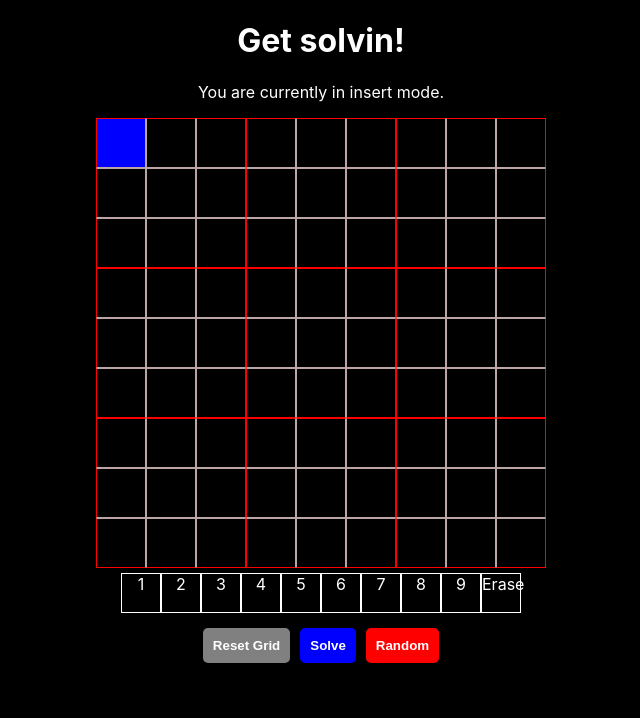
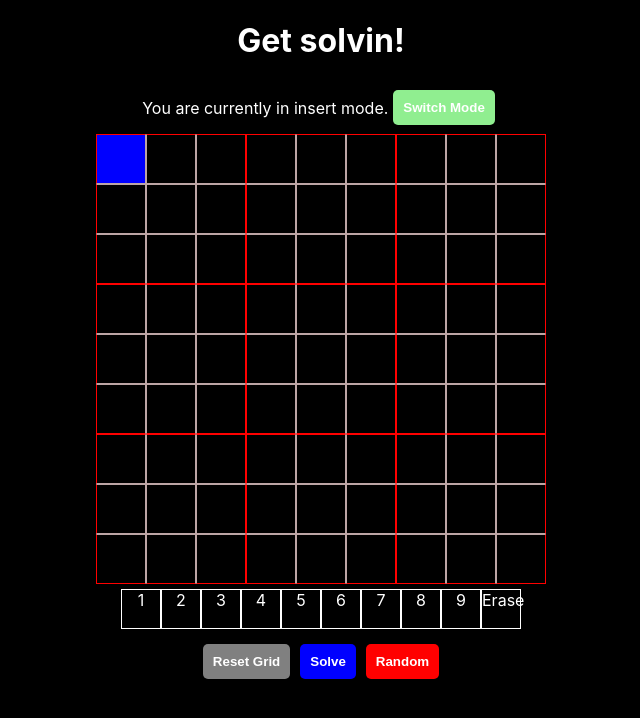
Before and after one commit to Expressionless-Ball-Thing/Sudoku-solver-thing, a React (Create React App) app: page / in a window 1280 px wide. Shown: the top 718 px of the page, without its empty margins (319-959 px from the left). Built offline with nearby package versions, Linux system fonts and the light colour scheme; the HTML template or start-up script is replaced by a standard one.

Commit message:
Added a 'switch mode' button, and some other bug fixes.

```diff
--- a/src/App.css
+++ b/src/App.css
@@ -155,10 +155,15 @@ body {
   background-color: green;
 }
 
+.switch {
+  background-color: lightgreen;
+}
+
 
 .note-cell {
   display: grid;
   grid-template-columns: repeat(3, auto);
+  padding: 0px;
   margin: 0px;
   background-color: black;
 }
@@ -169,7 +174,12 @@ body {
   margin: 0px;
   padding: 0px;
   font-size: 30%;
-  border: 1px solid rgb(188, 165, 165);
   text-align: center;
   color: white;
 }
+
+.mode {
+  display: flex;
+  align-items: center;
+  justify-content: center;
+}
--- a/src/App.js
+++ b/src/App.js
@@ -6,6 +6,7 @@ import { possible } from "./sudoku.js";
 import { solver, solved } from "./solver.js";
 import AllowedInputs from "./Components/AllowedInputs";
 import template from "./template.json";
+import Message from "./Components/Message";
 
 const n = null;
 
@@ -25,6 +26,8 @@ function App() {
   const [templateloaded, settemplateloaded] = useState(false);
   const [completed, setcompleted] = useState(false);
   const [notemode, setnotemode] = useState(false);
+
+
 
   const updateclicked = (key) => {
     let cellcount = Math.pow(grid.length, 2);
@@ -70,11 +73,15 @@ function App() {
     } else if (deletekeys.includes(event.key)) {
       deletecell();
     } else if (event.key === "n") {
-      notemode === true ? setnotemode(false) : setnotemode(true);
+      changemode();
     } else {
       updatecell(event.key);
     }
   };
+
+  const changemode = () => {
+    notemode === true ? setnotemode(false) : setnotemode(true);
+  }
 
   const updatecell = (num) => {
     num = parseInt(num);
@@ -186,11 +193,13 @@ function App() {
 
   return (
     <div>
+      <Message complete={completed} mode={notemode} switch={changemode}/>
       <Grid
         grid={grid}
         click={highlightclickedcell}
         clicked={clickedcell}
         complete={completed}
+        switch={changemode}
         mode={notemode}
       />
       <AllowedInputs
--- a/src/Components/Grid.jsx
+++ b/src/Components/Grid.jsx
@@ -1,6 +1,5 @@
 import React from "react";
 import Note from "./note-parts/Note"
-import Message from "./Message"
 
 function Grid(props) {
   const rowitems = [];
@@ -47,20 +46,9 @@ function Grid(props) {
   }
 
   const gridlist = rowitems.map((cols) => <div className="row">{cols}</div>);
-  const completion =
-    props.complete === "unsolvable"
-      ? "This thing isn't solvable"
-      : props.complete === true
-      ? "Solved"
-      : "Get solvin!";
 
   return (
     <div>
-      <div className="Message">
-        <h1>{completion}</h1>
-        {props.complete === false ? <Message mode={props.mode}/> : ""}
-      </div>
-
       <div className="Gridspace">{gridlist}</div>
     </div>
   );
--- a/src/Components/Message.jsx
+++ b/src/Components/Message.jsx
@@ -1,15 +1,20 @@
-import React from 'react';
+import React from "react";
+import Mode from "./note-parts/Mode"
 
-const Message = ({mode}) => {
-    let message = "insert mode";
-    if (mode === true) {
-        message = "note mode"
-    }
-    return (
-        <p>
-            You are currently in {message}.
-        </p>
-    )
+function Message(props) {
+  const completion =
+    props.complete === "unsolvable"
+      ? "This thing isn't solvable"
+      : props.complete === true
+      ? "Solved"
+      : "Get solvin!";
+
+  return (
+    <div className="Message">
+      <h1>{completion}</h1>
+      {props.complete === false ? <Mode mode={props.mode} switch={props.switch} /> : ""}
+    </div>
+  );
 }
 
-export default Message;
+export default Message
--- /dev/null
+++ b/src/Components/note-parts/Mode.jsx
@@ -0,0 +1,18 @@
+import React from 'react';
+
+const Message = (props) => {
+    let message = "insert mode";
+    if (props.mode === true) {
+        message = "note mode"
+    }
+    return (
+        <div className="mode">
+            <p>
+                You are currently in {message}.
+            </p>
+            <button className="button switch" onClick={props.switch}>Switch Mode</button>
+        </div>
+    )
+}
+
+export default Message;
--- a/src/sudoku.js
+++ b/src/sudoku.js
@@ -2,12 +2,12 @@ const possible = (row, col, num, grid) => {
   let temp_grid = [...grid]
   num = parseInt(num)
   for (let i = 0; i < temp_grid.length; i++) {
-    if (temp_grid[row][i] === num) {
+    if (!Array.isArray(temp_grid[row][i]) && parseInt(temp_grid[row][i]) === num) {
       return false;
     }
   }
   for (let i = 0; i < temp_grid.length; i++) {
-    if (temp_grid[i][col] === num) {
+    if (!Array.isArray(temp_grid[i][col]) && parseInt(temp_grid[i][col]) === num) {
       return false;
     }
   }
```
